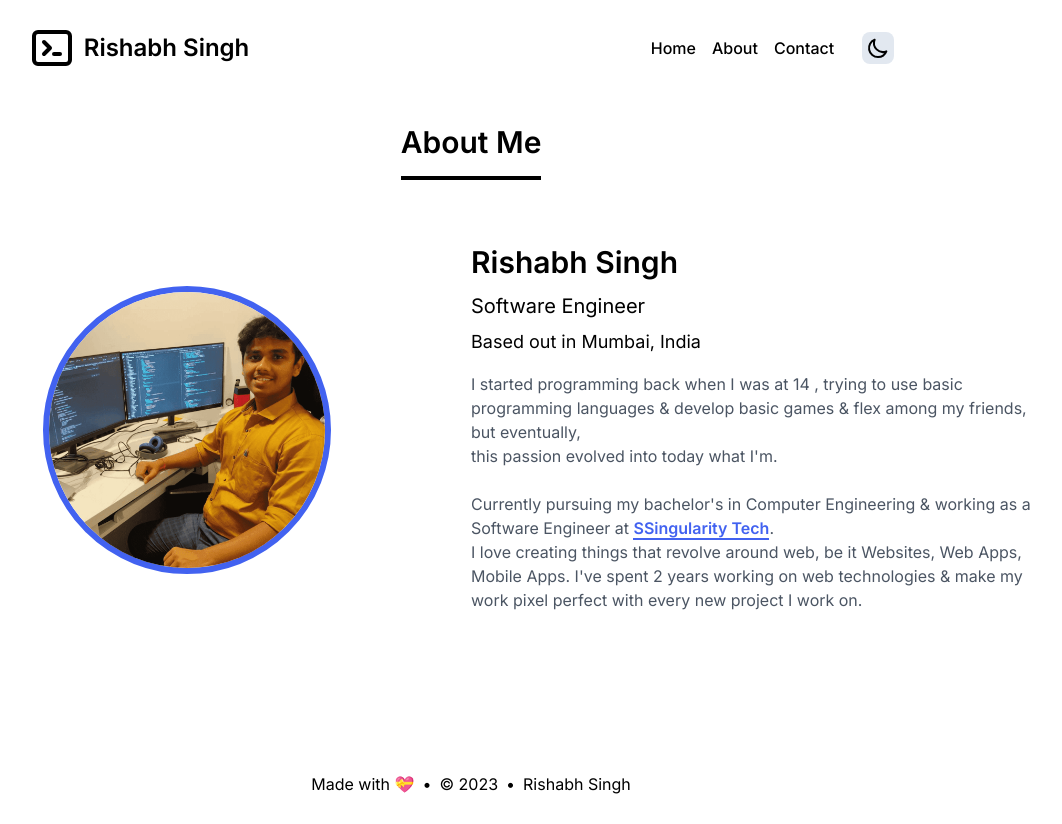
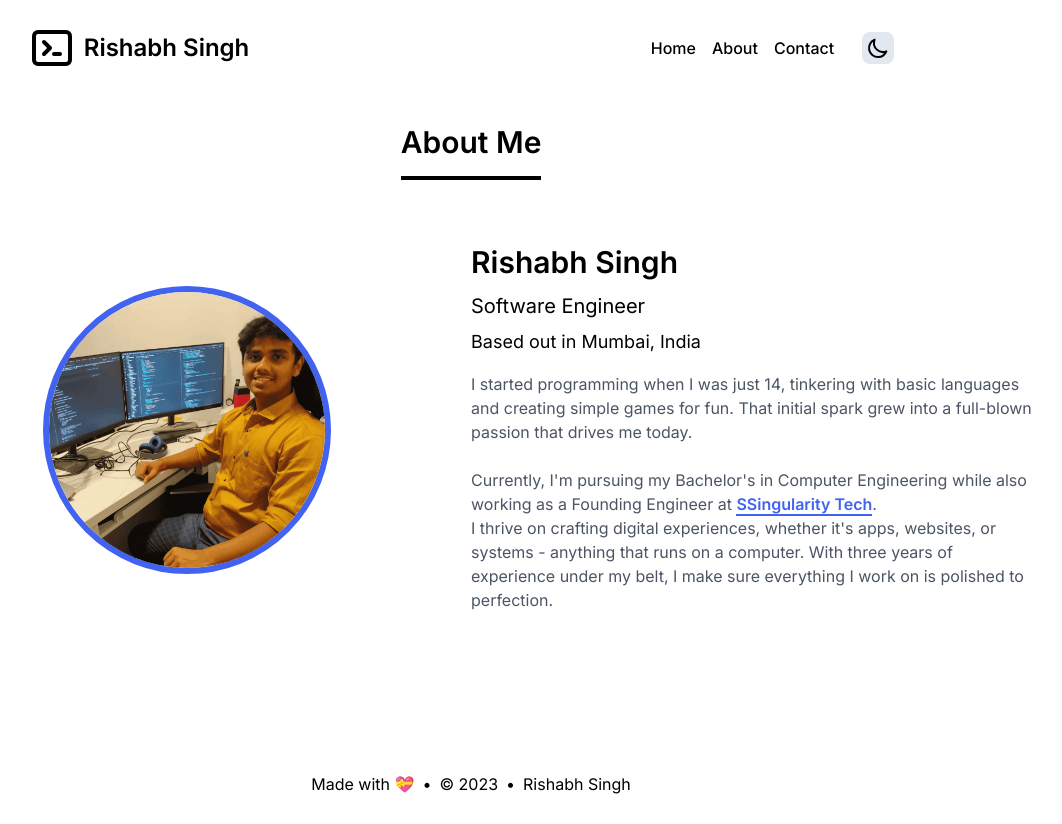
Before and after one commit to geeekgod/my_site, a Next.js app: page /about in a window 1280 px wide. Shown: the whole page, without its empty margins (169-1231 px from the left). Built offline with nearby package versions, Linux system fonts and the light colour scheme.

Commit message:
chore: update about

```diff
--- a/pages/about.tsx
+++ b/pages/about.tsx
@@ -66,10 +66,9 @@ const About = () => {
               transition={{ type: "spring", duration: 0.6, delay: 0.9 }}
               className="text-md my-3 text-gray-600 dark:text-slate-400"
             >
-              I started programming back when I was at 14 , trying to use basic
-              programming languages & develop basic games & flex among my
-              friends, but eventually,
-              <br /> this passion evolved into today what I&apos;m.
+              I started programming when I was just 14, tinkering with basic
+              languages and creating simple games for fun. That initial spark
+              grew into a full-blown passion that drives me today.
             </motion.p>
             <motion.p
               initial={{ opacity: 0, y: 150 }}
@@ -77,8 +76,8 @@ const About = () => {
               transition={{ type: "spring", duration: 0.6, delay: 1.3 }}
               className="text-md my-3 text-gray-600 dark:text-slate-400"
             >
-              Currently pursuing my bachelor&apos;s in Computer Engineering & working
-              as a Software Engineer at{" "}
+              Currently, I&apos;m pursuing my Bachelor&apos;s in Computer
+              Engineering while also working as a Founding Engineer at{" "}
               <a
                 className="dark:text-[#7C92F4] text-[#4262F0] font-semibold border-b-2 dark:border-[#7C92F4] border-[#4262F0] "
                 href="https://ssingularity.co.in/"
@@ -87,10 +86,10 @@ const About = () => {
               >
                 SSingularity Tech
               </a>
-              .<br />I love creating things that revolve around web, be it
-              Websites, Web Apps, Mobile Apps. I&apos;ve spent 2 years working on web
-              technologies & make my work pixel perfect with every new project I
-              work on.
+              .<br />I thrive on crafting digital experiences, whether it&apos;s
+              apps, websites, or systems - anything that runs on a computer.
+              With three years of experience under my belt, I make sure
+              everything I work on is polished to perfection.
             </motion.p>
           </div>
         </div>
```
